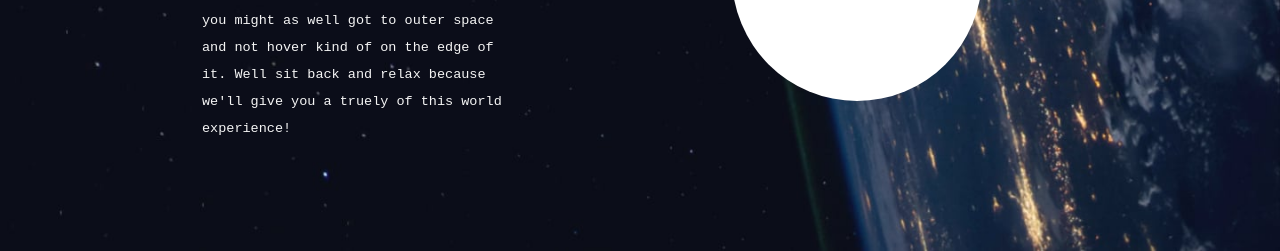
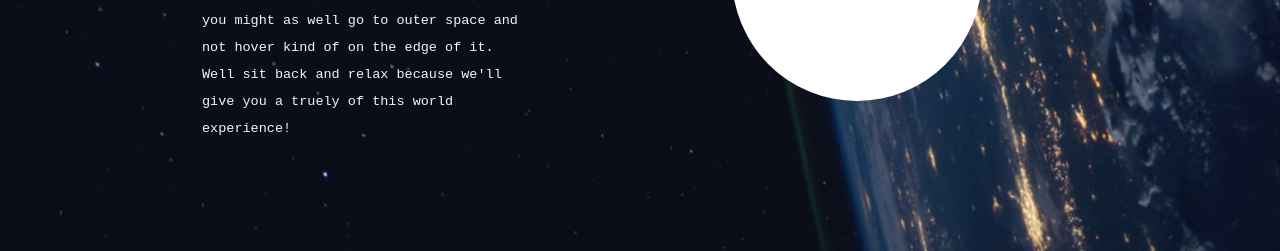
Before and after one commit to shuklaji02/static_pages, a plain HTML site: page Space tourism/index.html in a window 1280 px wide. Shown: the part 549-800 px from the top of the page. Drawn offline with Linux system fonts and the light colour scheme.

Commit message:
Update index.html

```diff
--- a/Space tourism/index.html
+++ b/Space tourism/index.html
@@ -29,7 +29,7 @@
     <div class="content">
         <h3>SO, YOU WANT TO TRAVEL TO</h3>
         <H1>SPACE</H1>
-        <P>Let's face it: if you want to go space. you might as well got to outer space and not hover kind of on the edge of it. Well sit back and relax because we'll give you a truely of this world experience!</P>
+        <P>Let's face it: if you want to go space. you might as well go to outer space and not hover kind of on the edge of it. Well sit back and relax because we'll give you a truely of this world experience!</P>
     </div>
     <div class="explorebtn">
         <a href="#">Explore</a>
```
